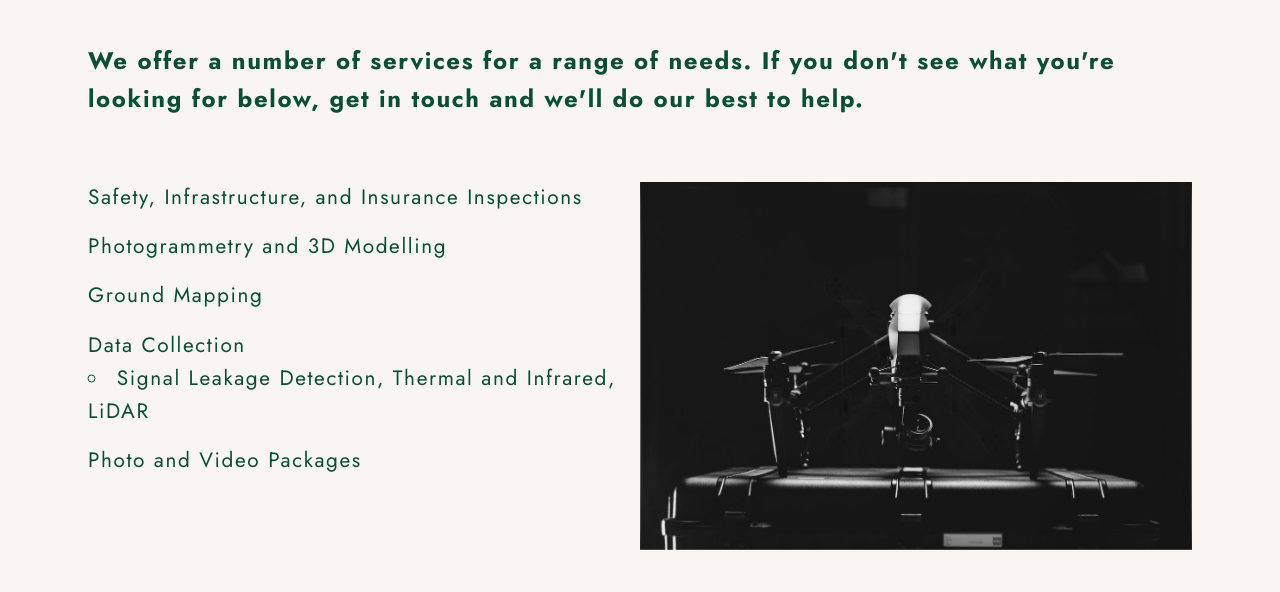
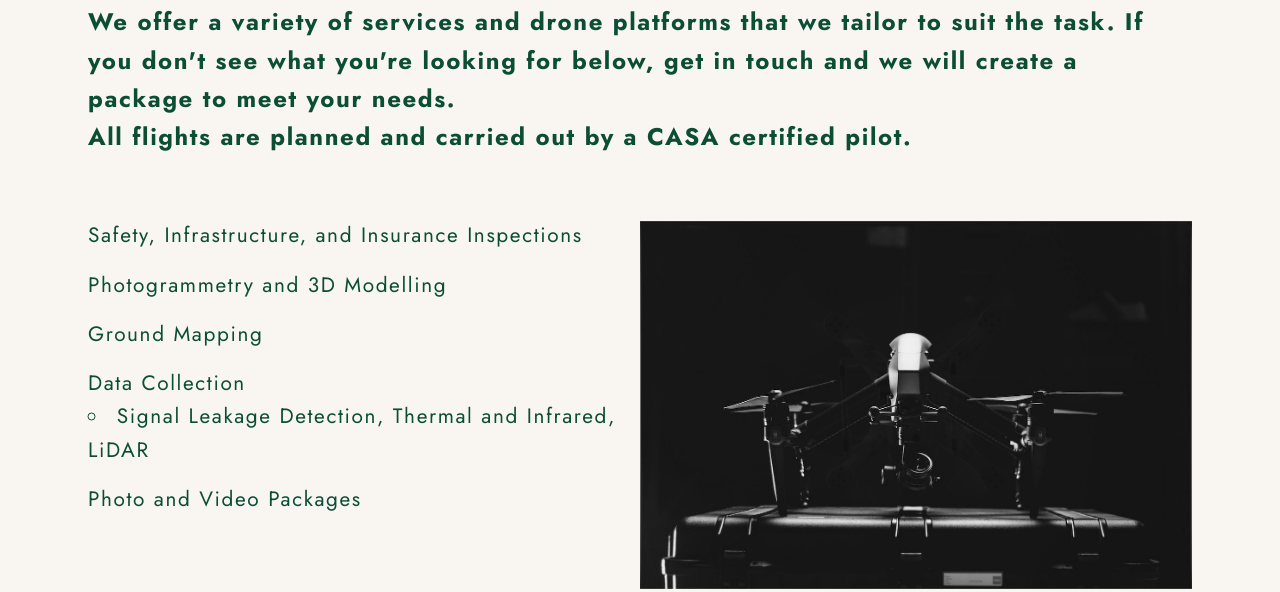
Before and after one commit to machinemusic/steeply-test, a plain HTML site: page drone.html in a window 1280 px wide. Shown: the part 208-800 px from the top of the page. Drawn offline with nearby package versions, Linux system fonts and the light colour scheme.

Commit message:
Update drone.html

```diff
--- a/drone.html
+++ b/drone.html
@@ -36,8 +36,8 @@
 
             <h1 class="contact-us">DRONE SERVICES</h1>
 
-            <h2 class="fade-in">We offer a number of services for a range of needs. If you don't see what you're looking for below, get in touch and we'll do our best to help.</h2>
-
+            <h2 class="fade-in">We offer a variety of services and drone platforms that we tailor to suit the task. If you don't see what you're looking for below, get in touch and we will create a package to meet your needs.</h2>
+            <h2 class="fade-in">All flights are planned and carried out by a CASA certified pilot.</h2>
             <div class="split fade-in">
 
                 <ul class="services-list">
```
